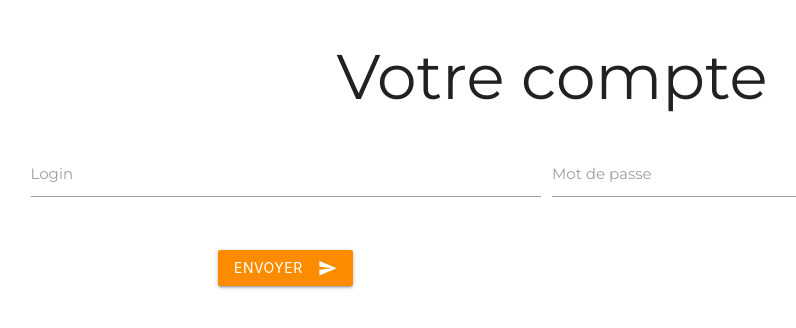
After one commit to AngelaMallet/LePetitKiosque, a PHP site: page /user.php in a window 1280 px wide. The commit adds this page. Shown: the top 328 px of the page, without its empty margins (88-884 px from the left). Run offline with PHP 8.4, Linux system fonts and the light colour scheme.

Commit message:
ajout du form user

```diff
--- a/account.php
+++ b/account.php
@@ -23,7 +23,7 @@ session_start(); // On démarre la session AVANT toute chose
                             <span class="card-title center-align">Espace abonné</span>
                             <p>
                             <h2 class="h2account">Bonjour !</h2><br />
-                                Votre nom :  <?php echo $_POST['name']; ?> <br />Votre prénom :  <?php echo $_POST['lastName']; ?>
+                                <?php echo $_POST['name'] . ' ' . $_POST['lastName']; ?>
                             </p>
                         </div>
                     </div>
--- /dev/null
+++ b/user.php
@@ -0,0 +1,47 @@
+<?php include 'formController.php'; ?>
+<!DOCTYPE html>
+<!--
+To change this license header, choose License Headers in Project Properties.
+To change this template file, choose Tools | Templates
+and open the template in the editor.
+-->
+<html>
+    <head>
+        <!--Import Google Icon Font-->
+        <link href="https://fonts.googleapis.com/css?family=Montserrat:200,400,400i,600,700,800" rel="stylesheet" />
+        <link href="https://fonts.googleapis.com/icon?family=Material+Icons" rel="stylesheet"/>
+        <link rel="stylesheet" href="assets/css/materialize.css" />
+        <link rel="stylesheet" href="assets/css/style.css" />
+        <meta name="viewport" content="width=device-width, initial-scale=1.0" />
+        <meta charset="UTF-8" />
+        <title></title>
+    </head>
+    <body>
+        <h1 class="formTitle center-align">Votre compte</h1>
+        <div class="container center-align">
+            <div class="row">
+                <form id="formUser" method="POST" class="col s12 l12" action="accountuser.php" >
+                    <div class="row input-field col s12 l6">
+                        <input name="login" value = "" id = "name" type="text" class = "active" />
+                        <label for="login">Login</label>
+                        <p class="css" id="loginField"><?= isset($formError['login']) ? $formError['login'] : '' ?></p>
+                    </div>
+                    <div class="row input-field col s12 l6">
+                        <input name="password" value = "" id = "passeword" type="password" class = "active" />
+                        <label for="passeword">Mot de passe</label>
+                        <p class="css" id="password"><?= isset($formError['password']) ? $formError['password'] : '' ?></p>
+                    </div>
+
+                    <div class="row input-field col s12 l6">
+                        <button class="modal-close waves-effect waves-light btn orange darken-1" type="submit" name="action">Envoyer
+                            <i class="material-icons right">send</i>
+                        </button>
+                    </div>
+                </form>
+            </div>
+        </div>
+        <script src="https://code.jquery.com/jquery-3.3.1.slim.min.js" integrity="sha384-q8i/X+965DzO0rT7abK41JStQIAqVgRVzpbzo5smXKp4YfRvH+8abtTE1Pi6jizo" crossorigin="anonymous"></script>
+        <script src="assets/js/materialize.js"></script>
+        <script src="assets/js/js.js"></script>
+    </body>
+</html>
```
Also changed, not shown: accountuser.php (added, +38 -0 lines), index.php (+11 -3 lines), 1 other file.
